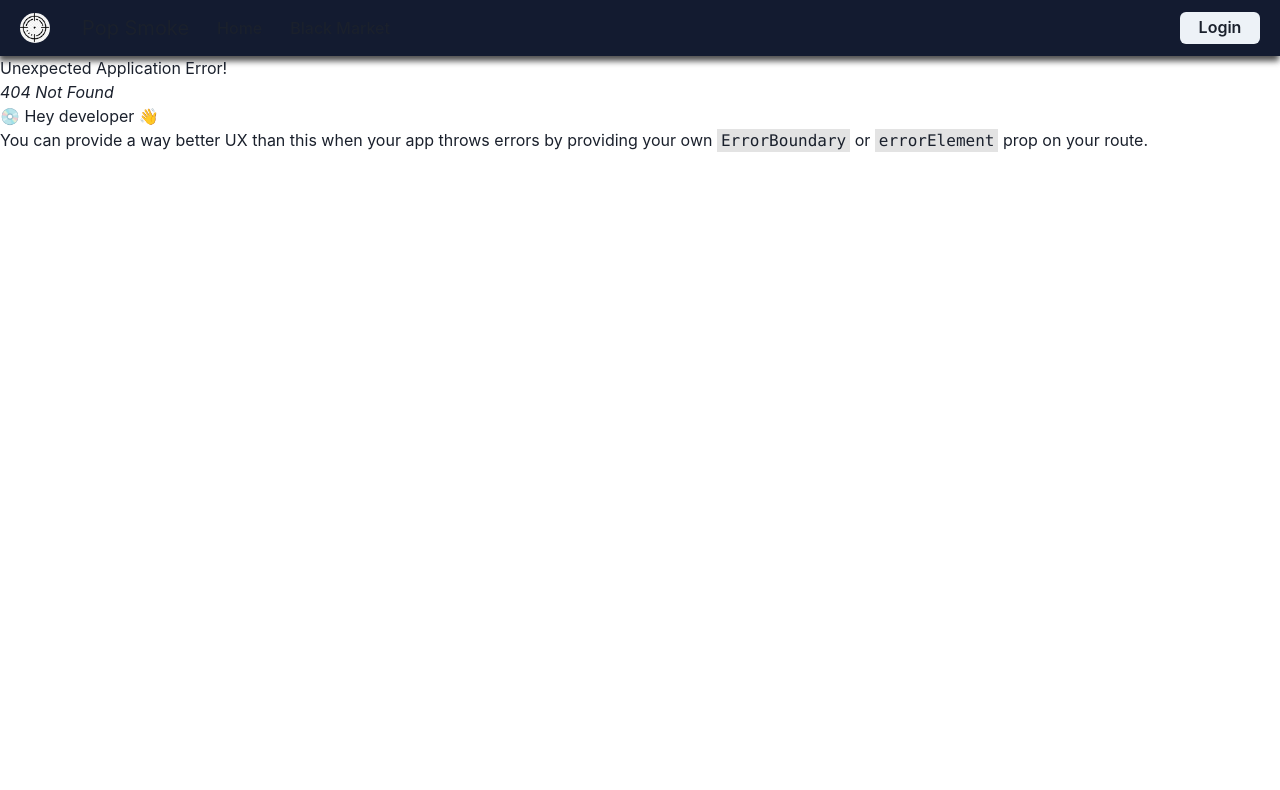
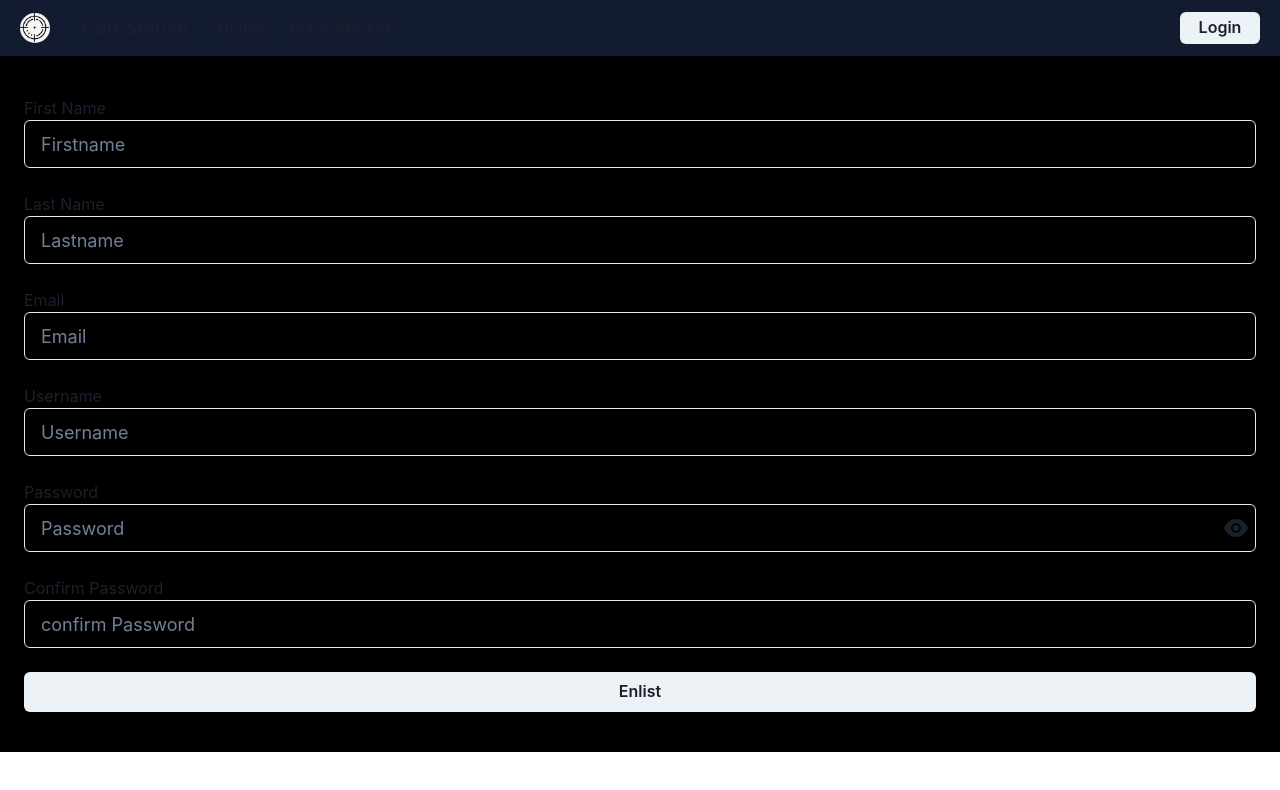
Before and after one commit to skallywag/popsmoke-AS, a React (Vite) app: page /signup in a window 1280 px wide. Before the commit this address had no page. Shown: the top 790 px of the page. Built offline with nearby package versions, Linux system fonts and the light colour scheme.

Commit message:
Added new path to router. Added margin bottom prop to button component and added text component with span tag to loginpage.tsx. Created signup page with signup form and scss file. Added accentError variable to themes.

```diff
--- a/src/pages/loginPage/LoginPage.tsx
+++ b/src/pages/loginPage/LoginPage.tsx
@@ -7,6 +7,8 @@ import {
   Input,
   InputRightElement,
   InputGroup,
+  Text,
+  Highlight,
 } from "@chakra-ui/react";
 import { useForm, SubmitHandler } from "react-hook-form";
 import { useAppDispatch } from "../../state/state.hooks";
@@ -97,10 +99,19 @@ const LoginPage: React.FC = () => {
               }
             />
           </InputGroup>
-          <Button width={"100%"} type="submit">
+          <Button mb={4} width={"100%"} type="submit">
             Login
           </Button>
         </form>
+        <Text color={themes.white}>
+          Dont have an Account?{" "}
+          <span
+            onClick={() => router.navigate("/signup").catch(console.error)}
+            style={{ color: themes.primaryOrange, cursor: "pointer" }}
+          >
+            Enlist Now
+          </span>
+        </Text>
       </Box>
     </Box>
   );
--- /dev/null
+++ b/src/pages/signupPage/SignupPage.scss
@@ -0,0 +1,6 @@
+.signupPage {
+  .signupForm {
+    background-color: black;
+    padding: 40px 24px;
+  }
+}
--- /dev/null
+++ b/src/pages/signupPage/SignupPage.tsx
@@ -0,0 +1,160 @@
+import React, { useState } from "react";
+import { useForm } from "react-hook-form";
+import { AiFillEye, AiFillEyeInvisible } from "react-icons/ai";
+import themes from "../../themes/themes.module.scss";
+import "./SignupPage.scss";
+import {
+  Button,
+  Box,
+  Input,
+  InputGroup,
+  InputRightElement,
+  Text,
+} from "@chakra-ui/react";
+
+type FormData = {
+  firstName: string;
+  lastName: string;
+  email: string;
+  userName: string;
+  password: string;
+  confirmPassword: string;
+};
+
+const SignupPage: React.FC = () => {
+  const [showPassword, setShowPassword] = useState<boolean>(false);
+  const {
+    register,
+    reset,
+    watch,
+    handleSubmit,
+    formState: { errors },
+  } = useForm<FormData>();
+
+  const onSubmit = async () => {};
+
+  return (
+    <Box className="signupPage">
+      <form className="signupForm" onSubmit={handleSubmit(onSubmit)}>
+        <Text color={themes.white}>First Name</Text>
+        <Box mb={6}>
+          <Input
+            type="text"
+            size={"lg"}
+            color={themes.white}
+            placeholder="Firstname"
+            {...register("firstName", { required: true })}
+          />
+          {errors.firstName?.type === "required" && (
+            <Text color={themes.accentError}>Field is Required</Text>
+          )}
+        </Box>
+        <Text color={themes.white}>Last Name</Text>
+        <Box mb={6}>
+          <Input
+            type="text"
+            size={"lg"}
+            color={themes.white}
+            placeholder="Lastname"
+            {...register("lastName", { required: true })}
+          />
+          {errors.lastName?.type === "required" && (
+            <Text color={themes.accentError}>Field is Required</Text>
+          )}
+        </Box>
+        <Text color={themes.white}>Email</Text>
+        <Box mb={6}>
+          <Input
+            type="email"
+            size={"lg"}
+            color={themes.white}
+            placeholder="Email"
+            {...register("email", { required: true })}
+          />
+          {errors.email?.type === "required" && (
+            <Text color={themes.accentError}>Field is Required</Text>
+          )}
+        </Box>
+        <Text color={themes.white}>Username</Text>
+        <Box mb={6}>
+          <InputGroup>
+            <Input
+              type="text"
+              size={"lg"}
+              color={themes.white}
+              placeholder="Username"
+              {...register("userName", { required: true })}
+            />
+          </InputGroup>
+          {errors.userName?.type === "required" && (
+            <Text color={themes.accentError}>Field is Required</Text>
+          )}
+        </Box>
+        <Text color={themes.white}>Password</Text>
+        <Box mb={6}>
+          <InputGroup>
+            <Input
+              type={showPassword ? "text" : "password"}
+              size={"lg"}
+              color={themes.white}
+              placeholder="Password"
+              {...register("password", {
+                required: true,
+                maxLength: 80,
+                minLength: 4,
+              })}
+            />
+
+            <InputRightElement
+              style={{ position: "absolute", top: "4px" }}
+              children={
+                showPassword ? (
+                  <AiFillEyeInvisible
+                    onClick={() => setShowPassword(!showPassword)}
+                    size={28}
+                    color={themes.primaryOrange}
+                  />
+                ) : (
+                  <AiFillEye
+                    onClick={() => setShowPassword(!showPassword)}
+                    size={28}
+                    color={themes.primaryOrange}
+                  />
+                )
+              }
+            />
+          </InputGroup>
+          {errors.password?.type === "required" && (
+            <Text color={themes.accentError}>Field is Required</Text>
+          )}
+        </Box>
+        <Text color={themes.white}>Confirm Password</Text>
+        <Box mb={6}>
+          <Input
+            type="password"
+            size={"lg"}
+            color={themes.white}
+            placeholder="confirm Password"
+            {...register("confirmPassword", {
+              required: true,
+              validate: (value: string) => {
+                if (watch("password") !== value) {
+                  return "Passwords do no match";
+                }
+              },
+            })}
+          />
+          {errors.confirmPassword?.message && (
+            <Text color={themes.accentError}>
+              {errors.confirmPassword.message}
+            </Text>
+          )}
+        </Box>
+        <Button width={"100%"} type={"submit"}>
+          Enlist
+        </Button>
+      </form>
+    </Box>
+  );
+};
+export default SignupPage;
--- a/src/router.tsx
+++ b/src/router.tsx
@@ -1,6 +1,7 @@
 import { createBrowserRouter } from "react-router-dom";
 import LoginPage from "./pages/loginPage/LoginPage";
 import HomePage from "./pages/homePage/HomePage";
+import SignupPage from "./pages/signupPage/SignupPage";
 
 export const router = createBrowserRouter([
   {
@@ -11,4 +12,8 @@ export const router = createBrowserRouter([
     path: "/login",
     element: <LoginPage />,
   },
+  {
+    path: "/signup",
+    element: <SignupPage />,
+  },
 ]);
--- a/src/themes/themes.module.scss
+++ b/src/themes/themes.module.scss
@@ -6,6 +6,7 @@ $primaryGray: #444c4f;
 $secondaryGray: #8d919c;
 $primaryGreen: green;
 $white: #ffffff;
+$accentError: #ff0000;
 
 :export {
   primaryRed: $primaryRed;
@@ -15,4 +16,5 @@ $white: #ffffff;
   primaryGray: $primaryGray;
   primaryGreen: $primaryGreen;
   white: $white;
+  accentError: $accentError;
 }
```
